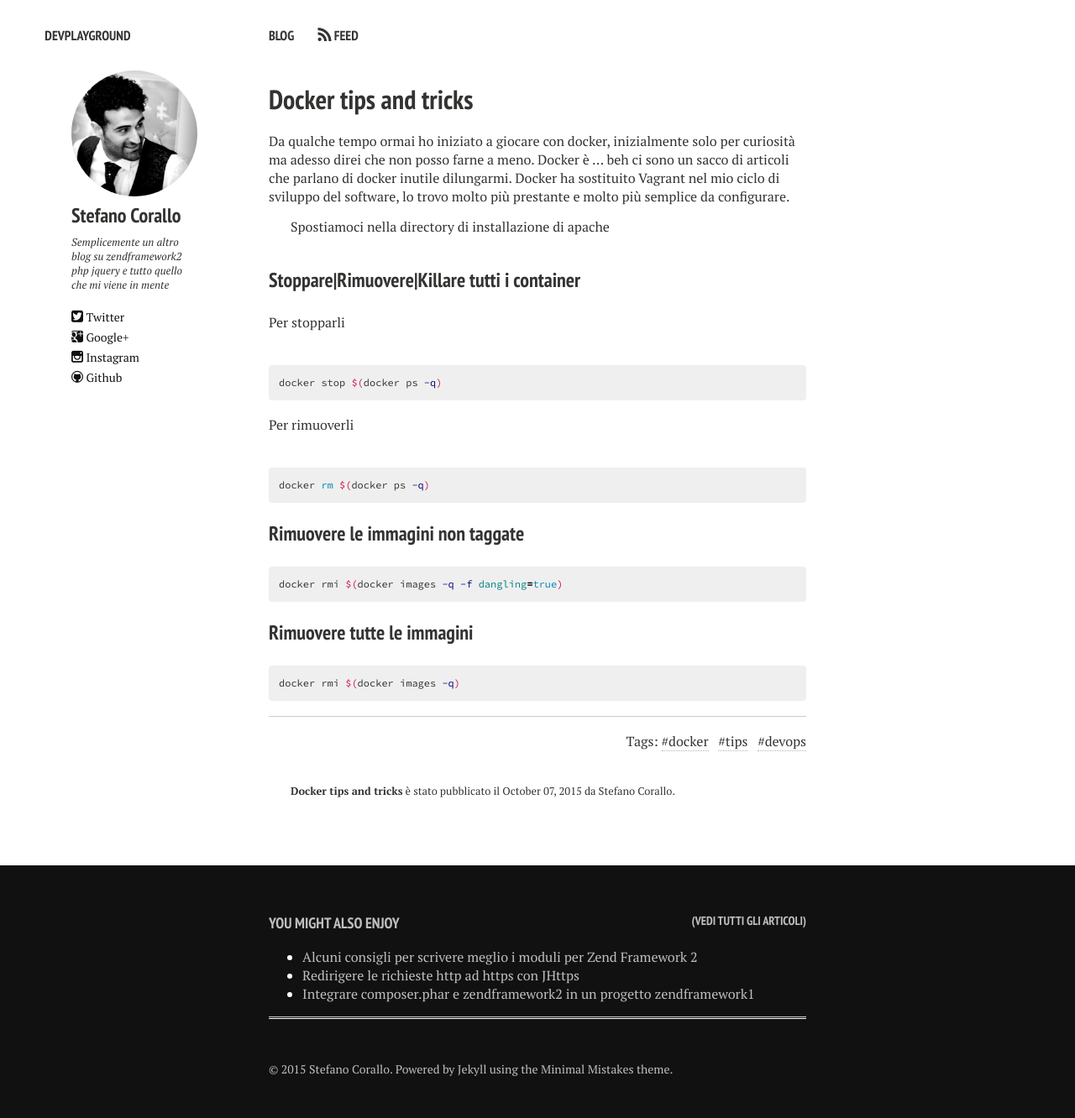
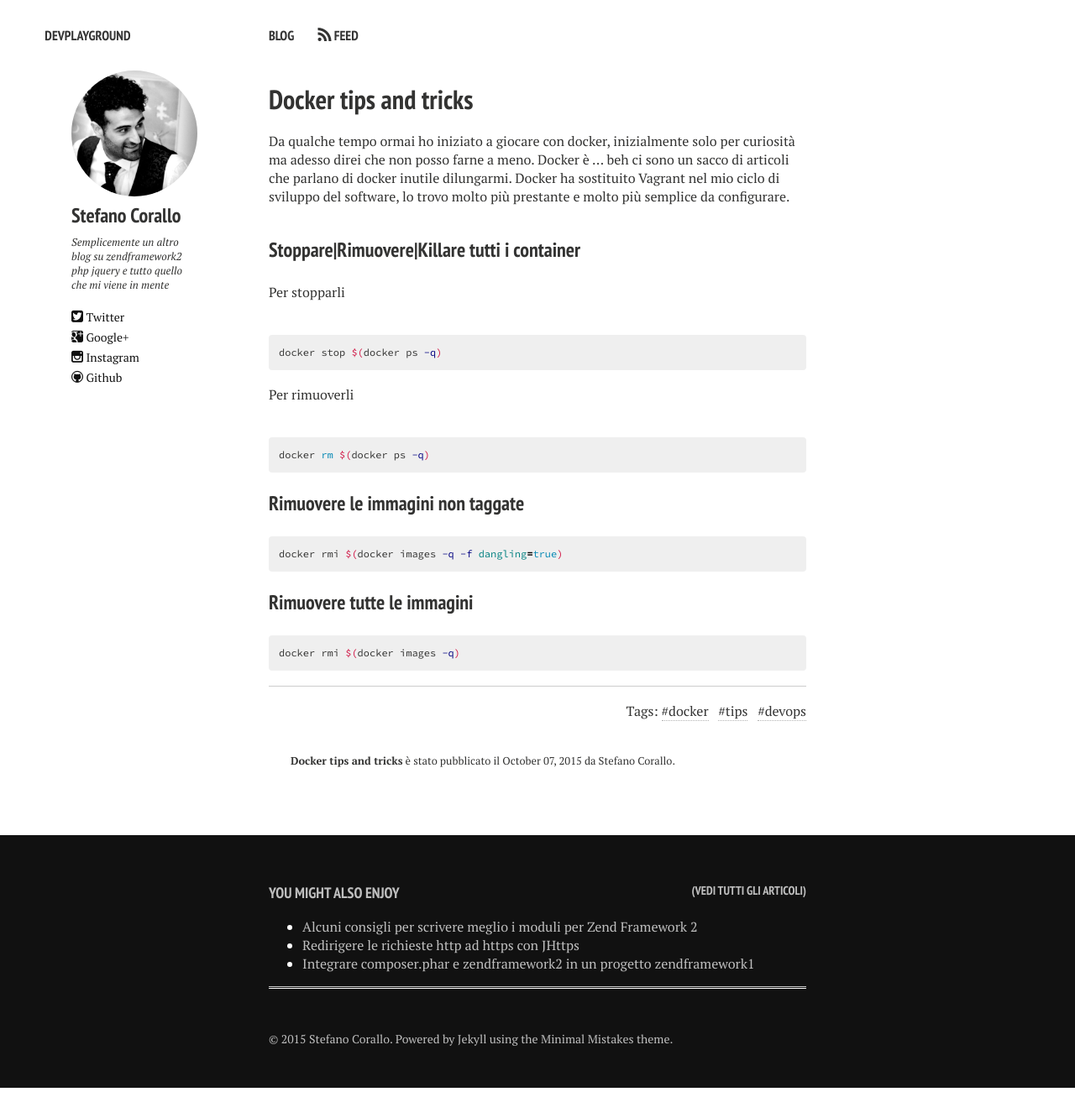
Before and after one commit to stefanorg/stefanorg.github.io, a Jekyll site: the page built from _posts/2015-10-07-docker-usefull-tips.md, in a window 1280 px wide. Shown: the whole page at 84% size. Built offline with Jekyll 4.4.1, drawn with Linux system fonts in a browser that asks for light colours; nearby versions of some CDN libraries; comment, search, counter and statistics services are not loaded; after the commit the page ends 1296 px from its top, so only the background shows below that.

Commit message:
fix refuso

```diff
--- a/_posts/2015-10-07-docker-usefull-tips.md
+++ b/_posts/2015-10-07-docker-usefull-tips.md
@@ -9,8 +9,6 @@
 
 Da qualche tempo ormai ho iniziato a giocare con docker, inizialmente solo per curiosità ma adesso direi che non posso farne a meno. Docker è ... beh ci sono un sacco di articoli che parlano di docker inutile dilungarmi.
 Docker ha sostituito Vagrant nel mio ciclo di sviluppo del software, lo trovo molto più prestante e molto più semplice da configurare.
-
-Spostiamoci nella directory di installazione di apache
 
 ### Stoppare|Rimuovere|Killare tutti i container
 
```
